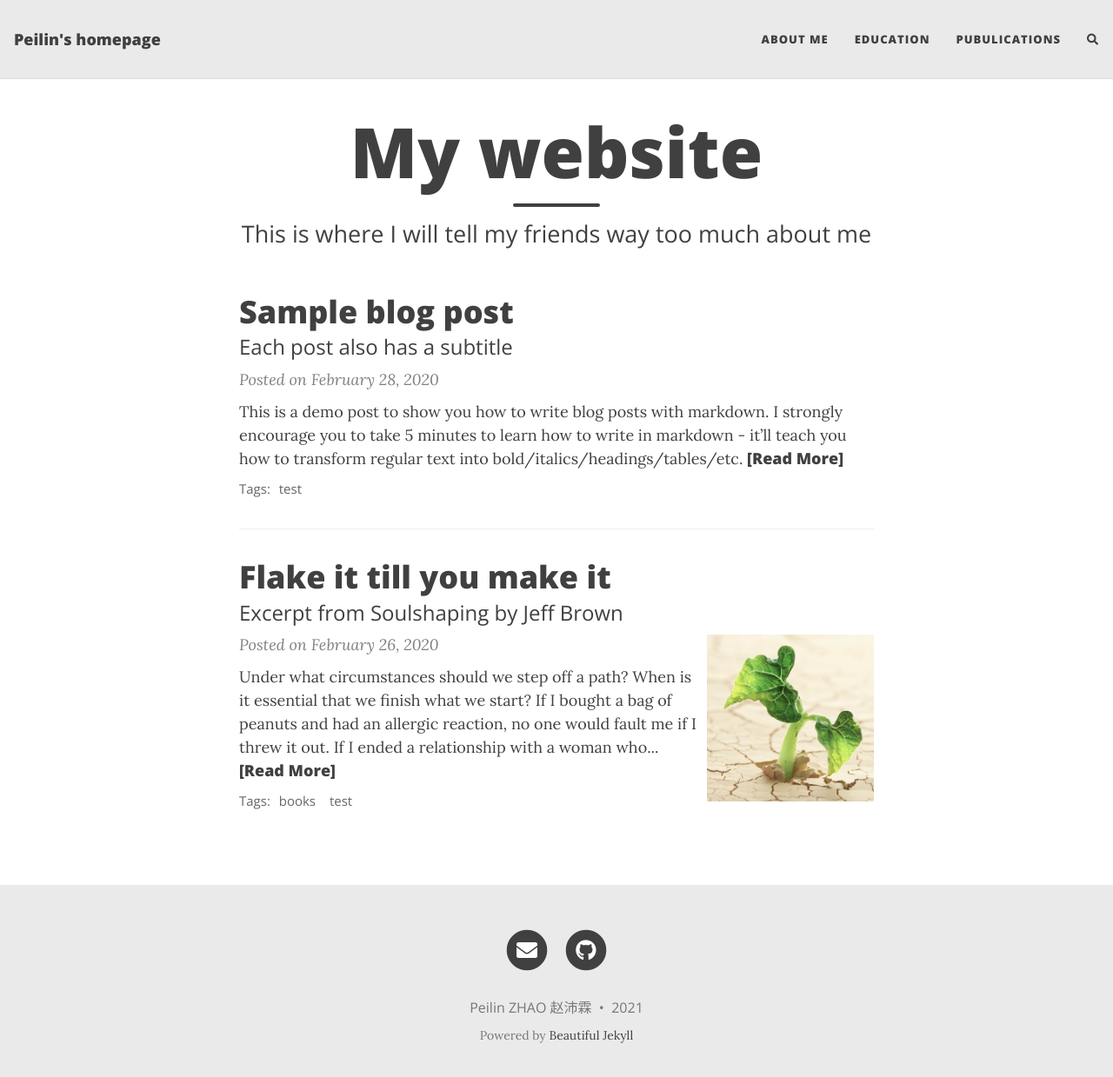
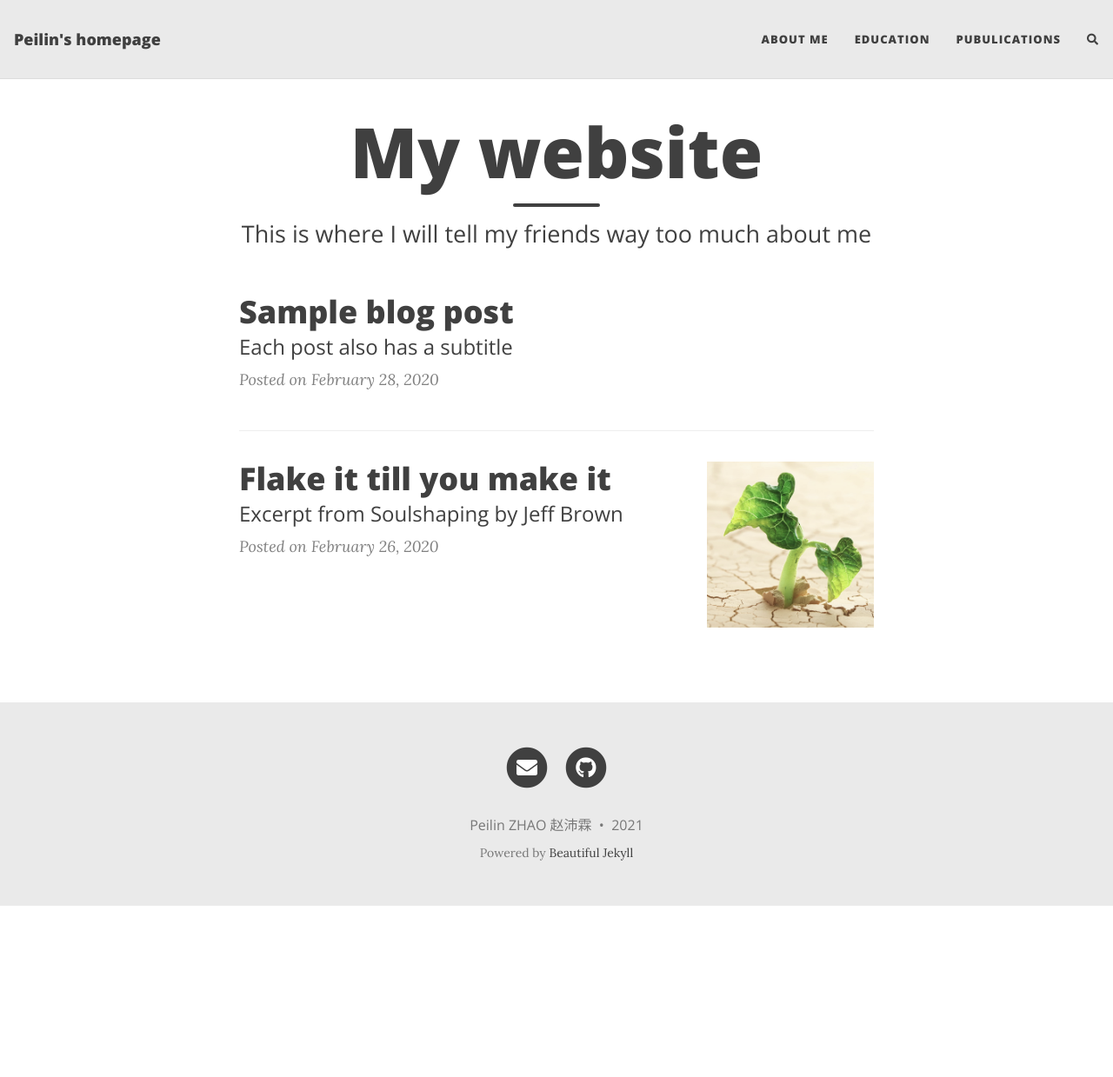
Before and after one commit to Jerry-zpl/Jerry-zpl.github.io, a Jekyll site: the page built from index.html, in a window 1280 px wide and 1252 px high. Shown: the top 1239 px of the window at 87% size. Built offline with Jekyll 4.4.1, drawn with Linux system fonts in a browser that asks for light colours; nearby versions of some CDN libraries; the list of posts is cut into pages by our own code; comment, search, counter and statistics services are not loaded.

Commit message:
Update _config.yml

```diff
--- a/_config.yml
+++ b/_config.yml
@@ -44,7 +44,7 @@ social-network-links:
   email: "Jerry_Business@outlook.com"
   #rss: true  # remove this line if you don't want to show an RSS link at the bottom
   #facebook: deanattali
-  github: "https://github.com/Jerry-zpl"
+  github: "github.com/Jerry-zpl"
   #twitter: daattali
   #patreon: DeanAttali
   #youtube: c/daattali
@@ -88,10 +88,10 @@ social-network-links:
 #excerpt_length: 50
 
 # Whether or not to show an excerpt for every blog post in the feed page
-feed_show_excerpt: true
+feed_show_excerpt: false
 
 # Whether or not to show a list of tags below each post preview in the feed page
-feed_show_tags: true
+feed_show_tags: false
 
 # Add a search button to the navbar
 post_search: true
```
